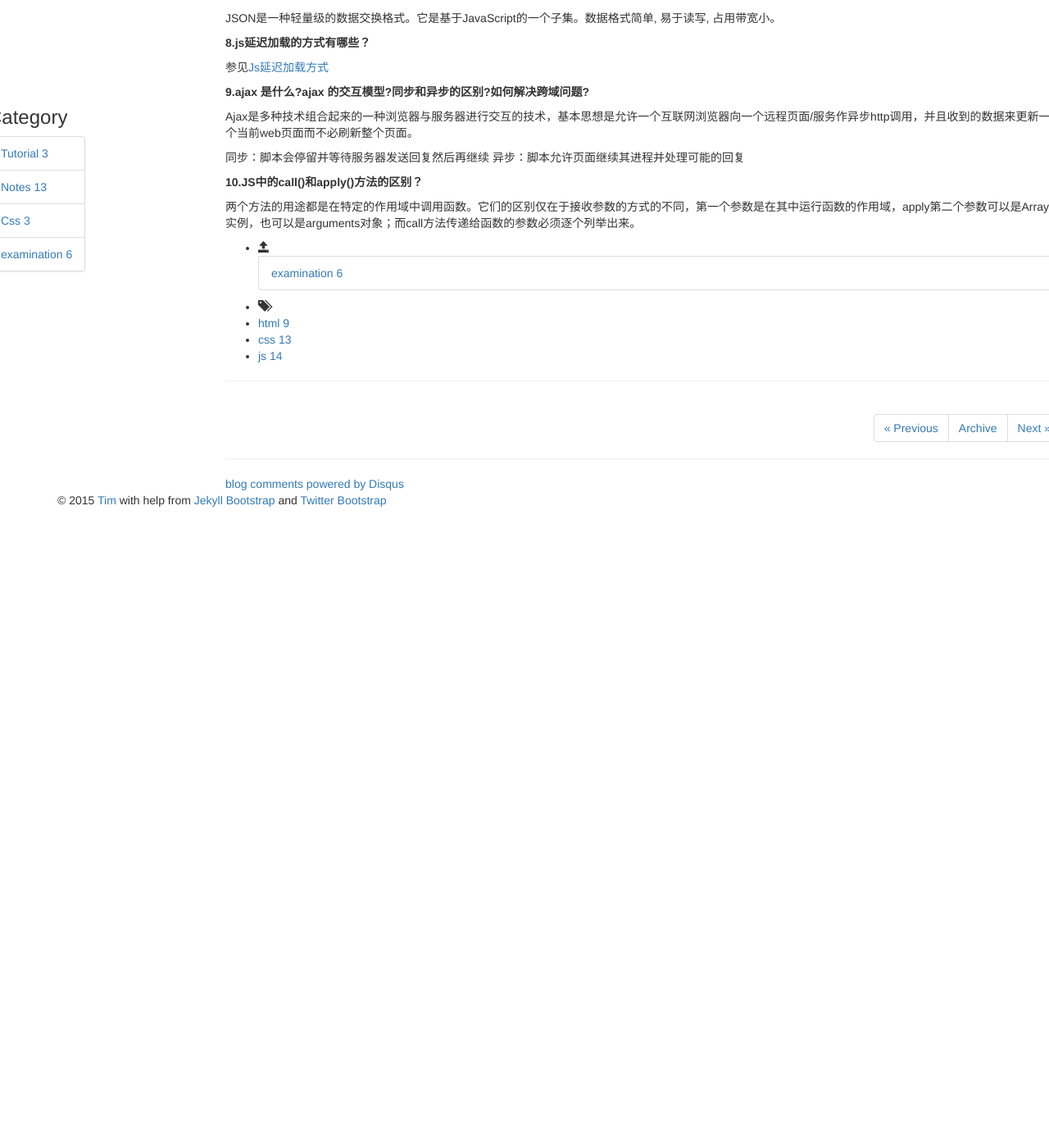
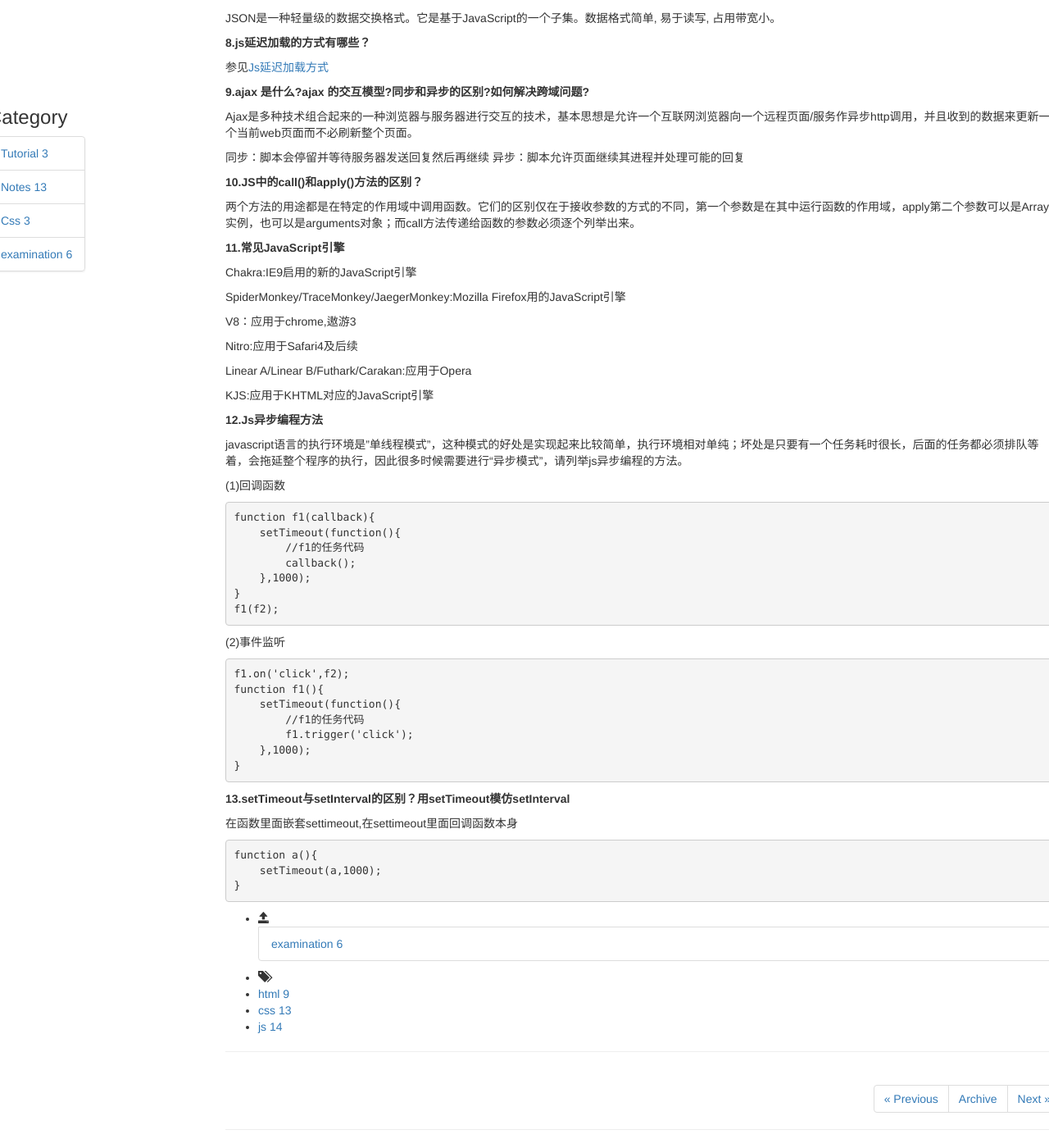
Before and after one commit to Tim-Ju/tim-ju.github.io, a Jekyll site: the page built from _posts/2015-04-08-2.md, in a window 1280 px wide and 1400 px high, scrolled down 1004 px. Shown: the whole window at 82% size. Built offline with Jekyll 4.4.1, drawn with Linux system fonts in a browser that asks for light colours; nearby versions of some CDN libraries; library files that are not in the unit come from our copies; comment, search, counter and statistics services are not loaded; before the commit the page ends 1634 px from its top, so only the background shows below that.

Commit message:
2015-04-07-2.md,2015-04-07-3.md,2015-04-08-2.md update

```diff
--- a/_posts/2015-04-08-2.md
+++ b/_posts/2015-04-08-2.md
@@ -72,3 +72,49 @@ Ajax是多种技术组合起来的一种浏览器与服务器进行交互的技
 **10.JS中的call()和apply()方法的区别？**
 
 两个方法的用途都是在特定的作用域中调用函数。它们的区别仅在于接收参数的方式的不同，第一个参数是在其中运行函数的作用域，apply第二个参数可以是Array的实例，也可以是arguments对象；而call方法传递给函数的参数必须逐个列举出来。
+
+**11.常见JavaScript引擎**
+
+Chakra:IE9启用的新的JavaScript引擎
+
+SpiderMonkey/TraceMonkey/JaegerMonkey:Mozilla Firefox用的JavaScript引擎
+
+V8：应用于chrome,遨游3
+
+Nitro:应用于Safari4及后续
+
+Linear A/Linear B/Futhark/Carakan:应用于Opera
+
+KJS:应用于KHTML对应的JavaScript引擎
+
+**12.Js异步编程方法**
+
+javascript语言的执行环境是"单线程模式"，这种模式的好处是实现起来比较简单，执行环境相对单纯；坏处是只要有一个任务耗时很长，后面的任务都必须排队等着，会拖延整个程序的执行，因此很多时候需要进行“异步模式”，请列举js异步编程的方法。
+
+(1)回调函数
+
+	function f1(callback){
+	    setTimeout(function(){
+	        //f1的任务代码
+	        callback();
+	    },1000);
+	}
+	f1(f2);
+
+(2)事件监听
+
+	f1.on('click',f2);
+	function f1(){
+	    setTimeout(function(){
+	        //f1的任务代码
+	        f1.trigger('click');
+	    },1000);
+	}
+
+**13.setTimeout与setInterval的区别？用setTimeout模仿setInterval**
+
+在函数里面嵌套settimeout,在settimeout里面回调函数本身
+
+	function a(){
+	    setTimeout(a,1000);
+	}
```
Also changed, not shown: _posts/2015-04-07-2.md (+6 -0 lines), _posts/2015-04-07-3.md (+26 -12 lines).
